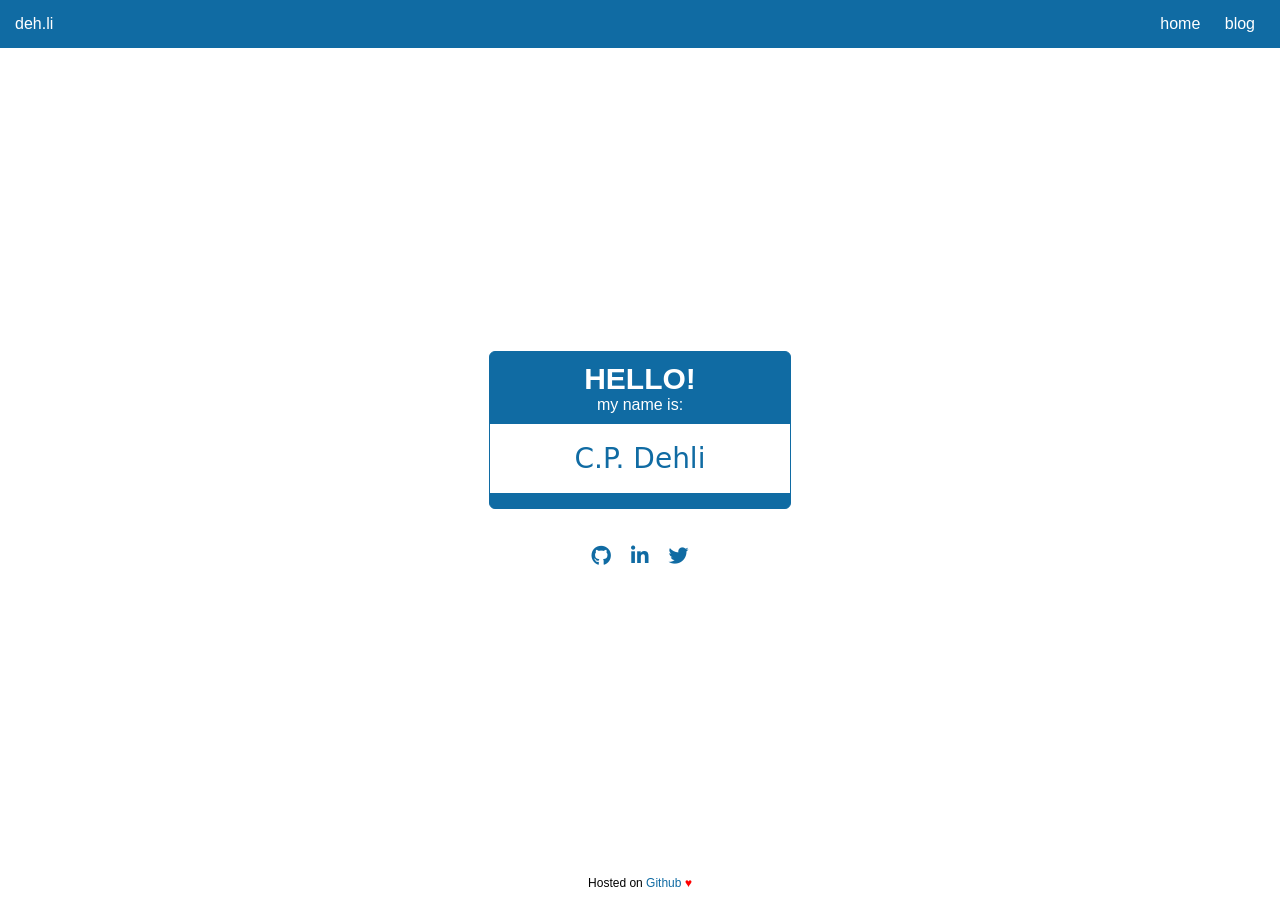
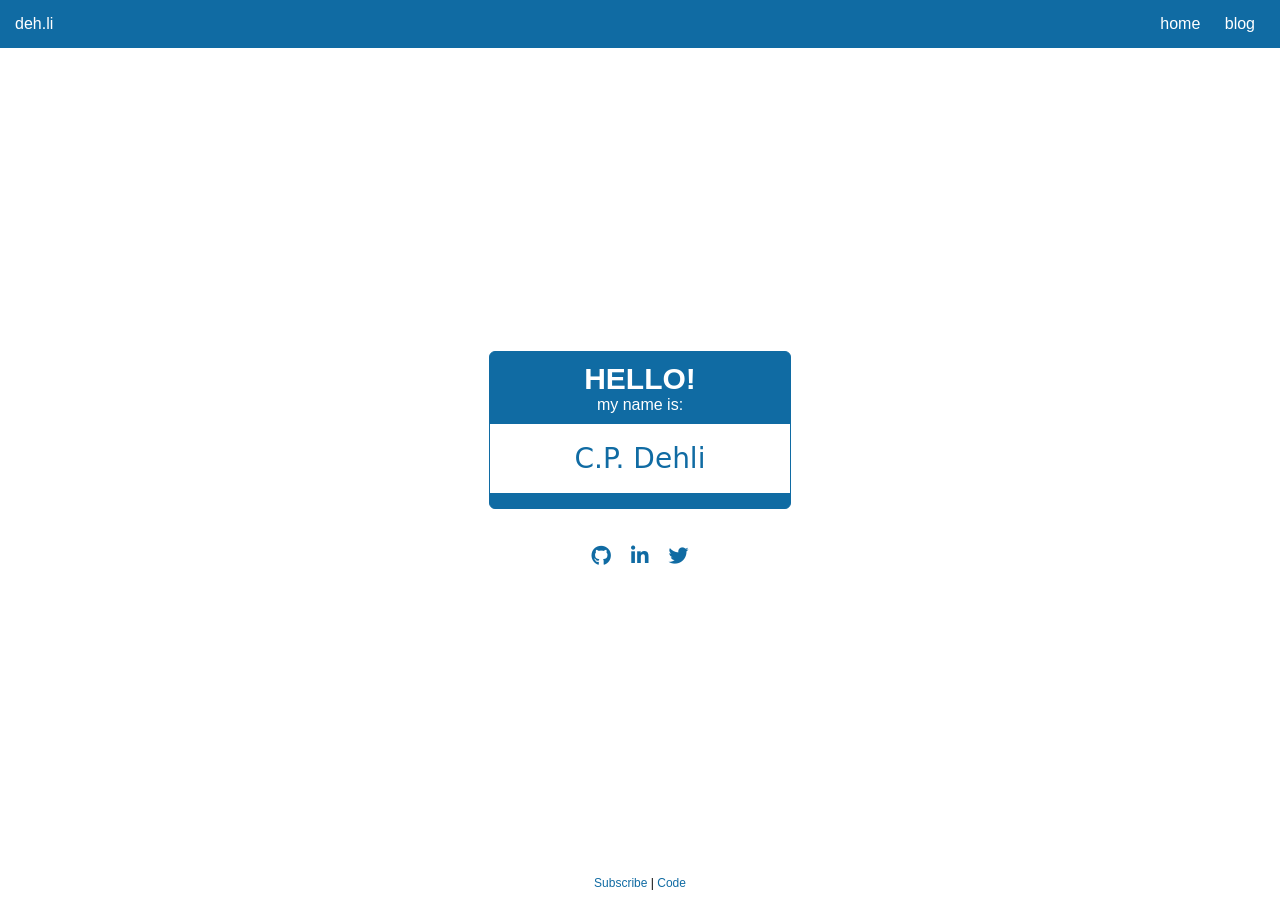
Before and after one commit to Dehli/dehli.github.io, a Jekyll site: the page built from pages/index.html, in a window 1280 px wide. Built offline with Jekyll 4.4.1, drawn with Linux system fonts in a browser that asks for light colours; nearby versions of some CDN libraries.

Commit message:
add subscribe link

```diff
--- a/_config.yml
+++ b/_config.yml
@@ -1,7 +1,8 @@
 # Site settings
 title: deh.li
-description: "CP Dehli's personal website."
+description: "C.P. Dehli's personal website."
 url: "https://deh.li"
+author: "C.P. Dehli"
 
 # Build settings
 markdown: kramdown
--- a/_includes/footer.html
+++ b/_includes/footer.html
@@ -1,4 +1,4 @@
 <footer class="footer">
-    Hosted on <a href="https://github.com/dehli/dehli.github.io">Github</a>
-    <span class="heart">♥</span>
+  <a href="/feed.xml">Subscribe</a> |
+  <a href="https://github.com/dehli/dehli.github.io">Code</a>
 </footer>
--- a/_sass/_footer.scss
+++ b/_sass/_footer.scss
@@ -6,8 +6,4 @@
     a {
         color: $color-primary;
     }
-
-    .heart {
-        color: $color-red;
-    }
 }
```
